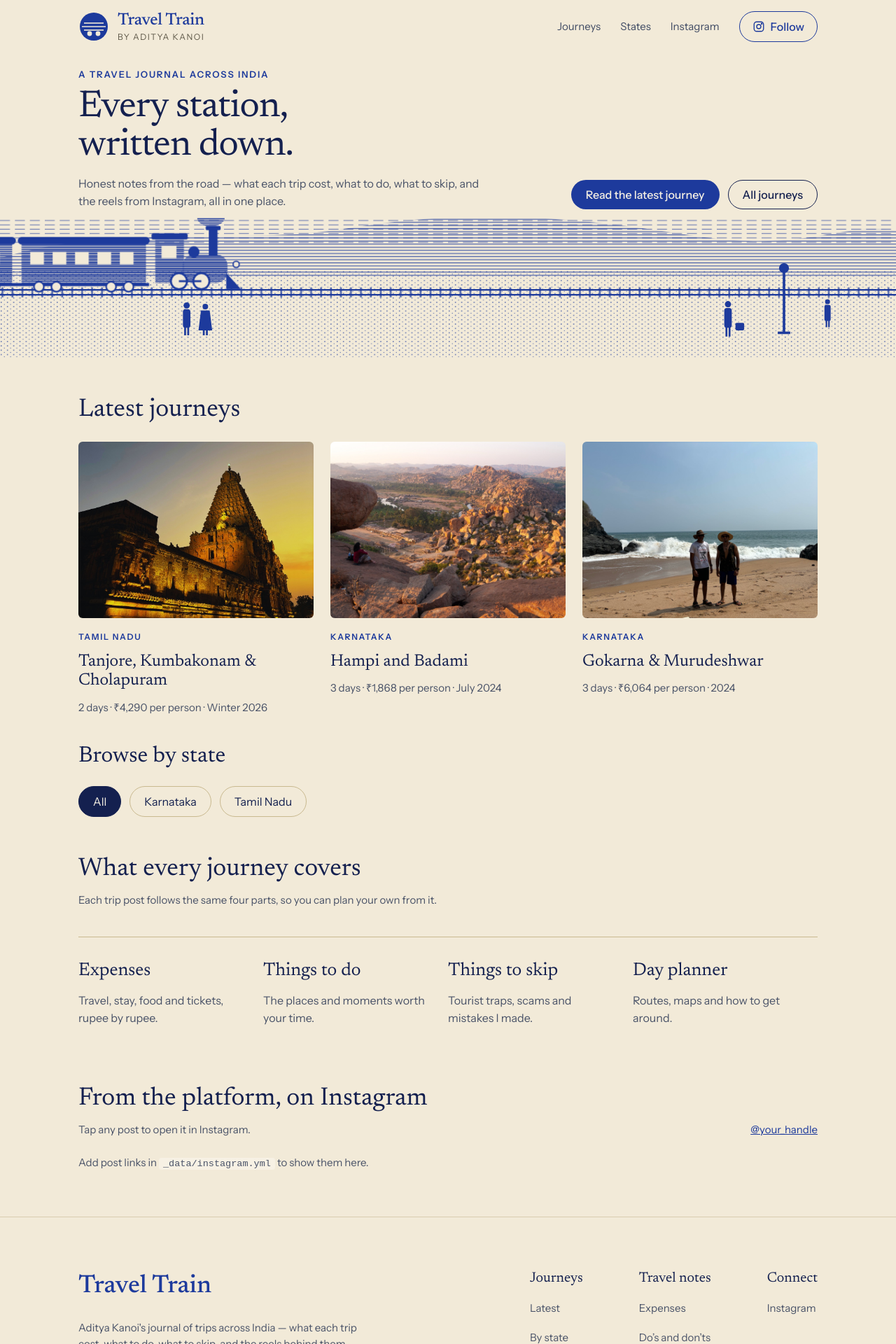
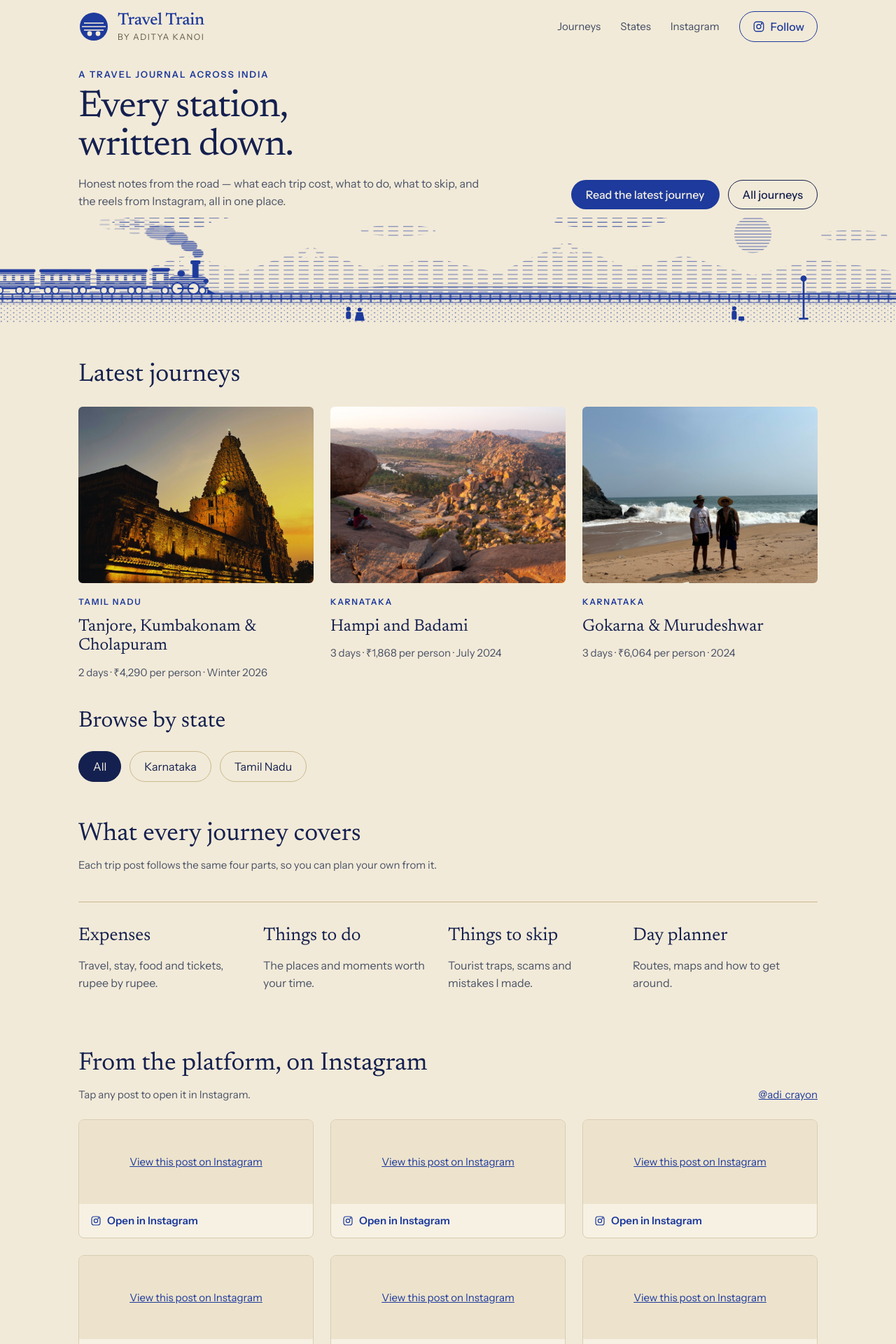
Before and after one commit to gdncomm-aditya-kanoi/Travel-Train, a Jekyll site: the page built from index.html, in a window 1280 px wide. Shown: the top 1920 px of the page at 70% size. Built offline with Jekyll 4.4.1, drawn with Linux system fonts in a browser that asks for light colours; a script that is not in the unit is left out; some of the changed text lies outside the part shown.

Commit message:
Main Page Changes

```diff
--- a/_data/instagram.yml
+++ b/_data/instagram.yml
@@ -1,8 +1,14 @@
 # Your Instagram handle (without the @)
-handle: your_handle
+handle: adi_crayon
 
 # Links to public posts or reels to show on the home page (newest first).
 # Copy a link from Instagram: ••• → Copy link
-posts: []
-#  - https://www.instagram.com/p/XXXXXXXXXXX/
-#  - https://www.instagram.com/reel/XXXXXXXXXXX/
+posts:
+  - https://www.instagram.com/p/DTiM9BdiYwv/?img_index=1
+  - https://www.instagram.com/p/DTWxqAMCdON/?img_index=1
+  - https://www.instagram.com/p/DTmUKJfiZa6/?img_index=1
+  - https://www.instagram.com/p/Dc_L6HGCfwq/?img_index=1
+  - https://www.instagram.com/p/Dc81-vpCVTE/?img_index=1
+  - https://www.instagram.com/p/DeRvoWdCSMe/?img_index=1
+  - https://www.instagram.com/p/C6xsS7-SSr7/
+  - https://www.instagram.com/p/DIISz40zrSf/
--- a/_includes/footer.html
+++ b/_includes/footer.html
@@ -1,3 +1,4 @@
+{% assign latest = site.trips | sort: "date" | last %}
 {% assign ig = "https://www.instagram.com/" | append: site.data.instagram.handle | append: "/" %}
 <footer class="site-footer">
   <div class="wrap footer-grid">
--- a/_includes/train.html
+++ b/_includes/train.html
@@ -1,4 +1,4 @@
-<svg focusable="false" viewBox="0 0 1440 560" preserveAspectRatio="xMidYMax slice" class="art" aria-hidden="true">
+<svg focusable="false" viewBox="0 0 1440 200" preserveAspectRatio="xMidYMax slice" class="art" aria-hidden="true">
   <defs>
     <pattern id="tt-fine" width="8" height="5" patternUnits="userSpaceOnUse"><line x1="0" y1="2.5" x2="8" y2="2.5" stroke="currentColor" stroke-width="1.5"></line></pattern>
     <pattern id="tt-broken" width="24" height="7" patternUnits="userSpaceOnUse"><line x1="0" y1="3.5" x2="16" y2="3.5" stroke="currentColor" stroke-width="1.3"></line></pattern>
@@ -6,72 +6,87 @@
     <pattern id="tt-dots" width="10" height="7" patternUnits="userSpaceOnUse"><circle cx="2" cy="2" r="1" fill="currentColor"></circle><circle cx="7" cy="5.5" r="0.8" fill="currentColor"></circle></pattern>
     <pattern id="tt-sleep" width="16" height="16" patternUnits="userSpaceOnUse"><line x1="4" y1="0" x2="4" y2="16" stroke="currentColor" stroke-width="3"></line></pattern>
   </defs>
-  <circle cx="1180" cy="160" r="52" fill="url(#tt-fine)" opacity="0.6"></circle>
-  <ellipse cx="300" cy="110" rx="130" ry="22" fill="url(#tt-broken)" opacity="0.8"></ellipse>
-  <ellipse cx="390" cy="92" rx="80" ry="18" fill="url(#tt-broken)" opacity="0.8"></ellipse>
-  <ellipse cx="700" cy="130" rx="70" ry="12" fill="url(#tt-broken)" opacity="0.6"></ellipse>
-  <ellipse cx="1090" cy="88" rx="160" ry="26" fill="url(#tt-broken)" opacity="0.8"></ellipse>
-  <ellipse cx="1220" cy="66" rx="90" ry="18" fill="url(#tt-broken)" opacity="0.7"></ellipse>
-  <path d="M0 330 L120 268 L210 300 L330 212 L420 262 L520 172 L610 242 L700 202 L790 252 L900 150 L1000 232 L1090 192 L1200 262 L1300 202 L1440 252 L1440 380 L0 380 Z" fill="url(#tt-broken)" opacity="0.6"></path>
-  <path d="M520 172 L494 198 L508 196 L520 208 L532 194 L548 200 Z" fill="#F2EAD8"></path>
-  <path d="M900 150 L868 182 L884 179 L900 192 L916 178 L936 184 Z" fill="#F2EAD8"></path>
-  <path d="M330 212 L310 232 L322 231 L332 240 L342 230 L352 234 Z" fill="#F2EAD8"></path>
-  <path d="M0 400 C200 340 380 382 560 352 S900 330 1100 362 S1350 340 1440 356 L1440 430 L0 430 Z" fill="url(#tt-fine)" opacity="0.75"></path>
-  <rect x="0" y="420" width="1440" height="140" fill="url(#tt-dots)" opacity="0.7"></rect>
-  <rect x="0" y="447" width="1440" height="16" fill="url(#tt-sleep)" opacity="0.7"></rect>
-  <line x1="0" y1="451" x2="1440" y2="451" stroke="currentColor" stroke-width="2.5"></line>
-  <line x1="0" y1="459" x2="1440" y2="459" stroke="currentColor" stroke-width="2.5"></line>
+  <circle cx="1210" cy="58" r="30" fill="url(#tt-fine)" opacity="0.6"></circle>
+  <ellipse cx="260" cy="40" rx="80" ry="12" fill="url(#tt-broken)" opacity="0.8"></ellipse>
+  <ellipse cx="320" cy="28" rx="50" ry="10" fill="url(#tt-broken)" opacity="0.8"></ellipse>
+  <ellipse cx="640" cy="52" rx="60" ry="9" fill="url(#tt-broken)" opacity="0.6"></ellipse>
+  <ellipse cx="980" cy="36" rx="90" ry="13" fill="url(#tt-broken)" opacity="0.8"></ellipse>
+  <ellipse cx="1060" cy="22" rx="52" ry="10" fill="url(#tt-broken)" opacity="0.7"></ellipse>
+  <ellipse cx="1370" cy="60" rx="56" ry="9" fill="url(#tt-broken)" opacity="0.6"></ellipse>
+  <path d="M0 140 L100 112 L190 128 L300 90 L390 118 L500 78 L590 112 L700 96 L800 120 L910 70 L1010 112 L1100 92 L1210 124 L1310 96 L1440 118 L1440 160 L0 160 Z" fill="url(#tt-broken)" opacity="0.6"></path>
+  <path d="M500 78 L484 96 L494 95 L500 103 L507 94 L516 97 Z" fill="#F2EAD8"></path>
+  <path d="M910 70 L894 88 L904 87 L910 95 L917 86 L926 89 Z" fill="#F2EAD8"></path>
+  <path d="M300 90 L284 108 L294 107 L300 115 L307 106 L316 109 Z" fill="#F2EAD8"></path>
+  <path d="M0 158 C200 140 380 154 560 144 S900 138 1100 150 S1350 142 1440 148 L1440 172 L0 172 Z" fill="url(#tt-fine)" opacity="0.75"></path>
+  <rect x="0" y="160" width="1440" height="40" fill="url(#tt-dots)" opacity="0.7"></rect>
+  <rect x="0" y="155" width="1440" height="12" fill="url(#tt-sleep)" opacity="0.7"></rect>
+  <line x1="0" y1="154" x2="1440" y2="154" stroke="currentColor" stroke-width="2.2"></line>
+  <line x1="0" y1="161" x2="1440" y2="161" stroke="currentColor" stroke-width="2.2"></line>
   <g class="tt-train">
-  <g class="tt-steam">
-  <ellipse cx="1046" cy="340" rx="22" ry="14" fill="url(#tt-dense)" opacity="0.95"></ellipse>
-  <ellipse cx="1018" cy="314" rx="34" ry="20" fill="url(#tt-dense)" opacity="0.85"></ellipse>
-  <ellipse cx="975" cy="290" rx="48" ry="24" fill="url(#tt-dense)" opacity="0.7"></ellipse>
-  <ellipse cx="915" cy="272" rx="62" ry="25" fill="url(#tt-dense)" opacity="0.55"></ellipse>
-  <ellipse cx="842" cy="260" rx="72" ry="22" fill="url(#tt-dense)" opacity="0.4"></ellipse>
-  <ellipse cx="760" cy="252" rx="70" ry="18" fill="url(#tt-broken)" opacity="0.5"></ellipse>
-  </g>
-  <rect x="514" y="366" width="212" height="12" rx="6" fill="currentColor"></rect>
-  <rect x="520" y="376" width="200" height="66" rx="4" fill="url(#tt-dense)"></rect>
-  <rect x="534" y="390" width="22" height="20" fill="#F2EAD8"></rect>
-  <rect x="570" y="390" width="22" height="20" fill="#F2EAD8"></rect>
-  <rect x="606" y="390" width="22" height="20" fill="#F2EAD8"></rect>
-  <rect x="642" y="390" width="22" height="20" fill="#F2EAD8"></rect>
-  <rect x="678" y="390" width="22" height="20" fill="#F2EAD8"></rect>
-  <rect x="729" y="366" width="212" height="12" rx="6" fill="currentColor"></rect>
-  <rect x="735" y="376" width="200" height="66" rx="4" fill="url(#tt-dense)"></rect>
-  <rect x="749" y="390" width="22" height="20" fill="#F2EAD8"></rect>
-  <rect x="785" y="390" width="22" height="20" fill="#F2EAD8"></rect>
-  <rect x="821" y="390" width="22" height="20" fill="#F2EAD8"></rect>
-  <rect x="857" y="390" width="22" height="20" fill="#F2EAD8"></rect>
-  <rect x="893" y="390" width="22" height="20" fill="#F2EAD8"></rect>
-  <rect x="516" y="440" width="424" height="5" fill="currentColor"></rect>
-  <circle cx="548" cy="446" r="8" fill="#F2EAD8" stroke="currentColor" stroke-width="2.5"></circle>
-  <circle cx="576" cy="446" r="8" fill="#F2EAD8" stroke="currentColor" stroke-width="2.5"></circle>
-  <circle cx="664" cy="446" r="8" fill="#F2EAD8" stroke="currentColor" stroke-width="2.5"></circle>
-  <circle cx="692" cy="446" r="8" fill="#F2EAD8" stroke="currentColor" stroke-width="2.5"></circle>
-  <circle cx="763" cy="446" r="8" fill="#F2EAD8" stroke="currentColor" stroke-width="2.5"></circle>
-  <circle cx="791" cy="446" r="8" fill="#F2EAD8" stroke="currentColor" stroke-width="2.5"></circle>
-  <circle cx="879" cy="446" r="8" fill="#F2EAD8" stroke="currentColor" stroke-width="2.5"></circle>
-  <circle cx="907" cy="446" r="8" fill="#F2EAD8" stroke="currentColor" stroke-width="2.5"></circle>
-  <rect x="944" y="360" width="58" height="10" rx="3" fill="currentColor"></rect>
-  <rect x="950" y="368" width="46" height="72" fill="url(#tt-dense)"></rect>
-  <rect x="960" y="380" width="24" height="20" fill="#F2EAD8"></rect>
-  <rect x="994" y="394" width="72" height="46" rx="18" fill="url(#tt-dense)"></rect>
-  <rect x="1036" y="352" width="14" height="44" fill="currentColor"></rect>
-  <rect x="1031" y="348" width="24" height="7" rx="2" fill="currentColor"></rect>
-  <circle cx="1012" cy="390" r="9" fill="currentColor"></circle>
-  <path d="M1064 424 L1088 450 L1064 450 Z" fill="currentColor"></path>
-  <circle cx="1080" cy="410" r="5" fill="#F2EAD8" stroke="currentColor" stroke-width="2"></circle>
-  <circle cx="988" cy="437" r="13" fill="#F2EAD8" stroke="currentColor" stroke-width="3"></circle>
-  <circle cx="1024" cy="437" r="13" fill="#F2EAD8" stroke="currentColor" stroke-width="3"></circle>
-  <line x1="988" y1="437" x2="1024" y2="437" stroke="currentColor" stroke-width="3"></line>
+    <g class="tt-steam">
+      <ellipse cx="350" cy="92" rx="9" ry="7" fill="url(#tt-dense)" opacity="0.95"></ellipse>
+      <ellipse cx="336" cy="80" rx="13" ry="9" fill="url(#tt-dense)" opacity="0.9"></ellipse>
+      <ellipse cx="316" cy="68" rx="18" ry="11" fill="url(#tt-dense)" opacity="0.8"></ellipse>
+      <ellipse cx="290" cy="58" rx="24" ry="12" fill="url(#tt-dense)" opacity="0.65"></ellipse>
+      <ellipse cx="258" cy="50" rx="30" ry="12" fill="url(#tt-broken)" opacity="0.5"></ellipse>
+      <ellipse cx="222" cy="44" rx="34" ry="10" fill="url(#tt-broken)" opacity="0.4"></ellipse>
+    </g>
+    <rect x="0" y="114" width="84" height="5" rx="2.5" fill="currentColor"></rect>
+    <rect x="2" y="118" width="80" height="26" rx="3" fill="url(#tt-dense)"></rect>
+    <rect x="9" y="124" width="9" height="9" fill="#F2EAD8"></rect>
+    <rect x="23" y="124" width="9" height="9" fill="#F2EAD8"></rect>
+    <rect x="37" y="124" width="9" height="9" fill="#F2EAD8"></rect>
+    <rect x="51" y="124" width="9" height="9" fill="#F2EAD8"></rect>
+    <rect x="65" y="124" width="9" height="9" fill="#F2EAD8"></rect>
+    <rect x="0" y="143" width="84" height="3" fill="currentColor"></rect>
+    <circle cx="14" cy="148" r="5.5" fill="#F2EAD8" stroke="currentColor" stroke-width="2"></circle>
+    <circle cx="26" cy="148" r="5.5" fill="#F2EAD8" stroke="currentColor" stroke-width="2"></circle>
+    <circle cx="58" cy="148" r="5.5" fill="#F2EAD8" stroke="currentColor" stroke-width="2"></circle>
+    <circle cx="70" cy="148" r="5.5" fill="#F2EAD8" stroke="currentColor" stroke-width="2"></circle>
+    <rect x="90" y="114" width="84" height="5" rx="2.5" fill="currentColor"></rect>
+    <rect x="92" y="118" width="80" height="26" rx="3" fill="url(#tt-dense)"></rect>
+    <rect x="99" y="124" width="9" height="9" fill="#F2EAD8"></rect>
+    <rect x="113" y="124" width="9" height="9" fill="#F2EAD8"></rect>
+    <rect x="127" y="124" width="9" height="9" fill="#F2EAD8"></rect>
+    <rect x="141" y="124" width="9" height="9" fill="#F2EAD8"></rect>
+    <rect x="155" y="124" width="9" height="9" fill="#F2EAD8"></rect>
+    <rect x="90" y="143" width="84" height="3" fill="currentColor"></rect>
+    <circle cx="104" cy="148" r="5.5" fill="#F2EAD8" stroke="currentColor" stroke-width="2"></circle>
+    <circle cx="116" cy="148" r="5.5" fill="#F2EAD8" stroke="currentColor" stroke-width="2"></circle>
+    <circle cx="148" cy="148" r="5.5" fill="#F2EAD8" stroke="currentColor" stroke-width="2"></circle>
+    <circle cx="160" cy="148" r="5.5" fill="#F2EAD8" stroke="currentColor" stroke-width="2"></circle>
+    <rect x="180" y="114" width="84" height="5" rx="2.5" fill="currentColor"></rect>
+    <rect x="182" y="118" width="80" height="26" rx="3" fill="url(#tt-dense)"></rect>
+    <rect x="189" y="124" width="9" height="9" fill="#F2EAD8"></rect>
+    <rect x="203" y="124" width="9" height="9" fill="#F2EAD8"></rect>
+    <rect x="217" y="124" width="9" height="9" fill="#F2EAD8"></rect>
+    <rect x="231" y="124" width="9" height="9" fill="#F2EAD8"></rect>
+    <rect x="245" y="124" width="9" height="9" fill="#F2EAD8"></rect>
+    <rect x="180" y="143" width="84" height="3" fill="currentColor"></rect>
+    <circle cx="194" cy="148" r="5.5" fill="#F2EAD8" stroke="currentColor" stroke-width="2"></circle>
+    <circle cx="206" cy="148" r="5.5" fill="#F2EAD8" stroke="currentColor" stroke-width="2"></circle>
+    <circle cx="238" cy="148" r="5.5" fill="#F2EAD8" stroke="currentColor" stroke-width="2"></circle>
+    <circle cx="250" cy="148" r="5.5" fill="#F2EAD8" stroke="currentColor" stroke-width="2"></circle>
+    <rect x="82" y="141" width="10" height="3" fill="currentColor"></rect><rect x="172" y="141" width="10" height="3" fill="currentColor"></rect><rect x="262" y="141" width="10" height="3" fill="currentColor"></rect>
+    <rect x="270" y="112" width="30" height="5" rx="2" fill="currentColor"></rect>
+    <rect x="272" y="116" width="26" height="28" fill="url(#tt-dense)"></rect>
+    <rect x="278" y="122" width="12" height="11" fill="#F2EAD8"></rect>
+    <rect x="298" y="124" width="62" height="20" rx="10" fill="url(#tt-dense)"></rect>
+    <rect x="336" y="104" width="10" height="24" fill="currentColor"></rect><rect x="333" y="100" width="16" height="6" rx="2" fill="currentColor"></rect>
+    <rect x="312" y="116" width="12" height="10" rx="5" fill="currentColor"></rect>
+    <circle cx="358" cy="133" r="4" fill="currentColor"></circle>
+    <path d="M360 146 L374 154 L360 154 Z" fill="currentColor"></path>
+    <rect x="272" y="143" width="90" height="3" fill="currentColor"></rect>
+    <circle cx="292" cy="148.5" r="5.5" fill="#F2EAD8" stroke="currentColor" stroke-width="2.4"></circle>
+    <circle cx="312" cy="145" r="9" fill="#F2EAD8" stroke="currentColor" stroke-width="2.4"></circle>
+    <circle cx="338" cy="145" r="9" fill="#F2EAD8" stroke="currentColor" stroke-width="2.4"></circle>
+    <circle cx="352" cy="148.5" r="5.5" fill="#F2EAD8" stroke="currentColor" stroke-width="2.4"></circle>
+    <line x1="312" y1="145" x2="338" y2="145" stroke="currentColor" stroke-width="2.4"></line>
   </g>
   <g fill="currentColor">
-    <circle cx="300" cy="476" r="5"></circle><rect x="294" y="482" width="12" height="30" rx="4"></rect><rect x="296" y="510" width="3" height="14"></rect><rect x="301" y="510" width="3" height="14"></rect>
-    <circle cx="330" cy="478" r="4.5"></circle><path d="M323 484 L337 484 L341 516 L319 516 Z"></path><rect x="326" y="514" width="3" height="10"></rect><rect x="331" y="514" width="3" height="10"></rect>
-    <circle cx="1170" cy="474" r="5"></circle><rect x="1164" y="480" width="12" height="32" rx="4"></rect><rect x="1166" y="510" width="3" height="16"></rect><rect x="1171" y="510" width="3" height="16"></rect>
-    <rect x="1182" y="504" width="14" height="12" rx="2"></rect>
-    <circle cx="1330" cy="470" r="4"></circle><rect x="1325" y="475" width="10" height="26" rx="3"></rect><rect x="1327" y="499" width="2.5" height="12"></rect><rect x="1331" y="499" width="2.5" height="12"></rect>
-    <rect x="1258" y="420" width="4" height="100"></rect><circle cx="1260" cy="416" r="8"></circle><rect x="1250" y="518" width="20" height="4"></rect>
+    <circle cx="560" cy="178" r="3.5"></circle><rect x="556" y="182" width="8" height="12" rx="3"></rect>
+    <circle cx="578" cy="179" r="3.3"></circle><path d="M573 183 L583 183 L586 197 L570 197 Z"></path>
+    <circle cx="1180" cy="177" r="3.5"></circle><rect x="1176" y="181" width="8" height="14" rx="3"></rect><rect x="1187" y="190" width="9" height="7" rx="1.5"></rect>
+    <rect x="1290" y="132" width="3" height="62"></rect><circle cx="1291.5" cy="129" r="5"></circle><rect x="1284" y="192" width="15" height="3"></rect>
   </g>
 </svg>
--- a/_layouts/trip.html
+++ b/_layouts/trip.html
@@ -39,7 +39,7 @@ layout: default
       </section>
 
       {% if page.expenses.size > 0 %}
-      <section>
+      <section id="expenses">
         <h2>Expenses</h2>
         <div class="table-scroll">
           <table class="expenses">{% if page.cost_note %}<caption class="small">All amounts {{ page.cost_note }}.</caption>{% endif %}
@@ -55,7 +55,7 @@ layout: default
       </section>
       {% endif %}
 
-      <section class="dos">
+      <section id="dos" class="dos">
         <div class="panel">
           <h2 class="h-icon"><svg width="22" height="22" viewBox="0 0 24 24" fill="none" stroke="currentColor" stroke-width="2" aria-hidden="true"><path d="M5 12l5 5L20 7"/></svg>Things to do</h2>
           <ul>{% for t in page.things_to_do %}<li>{{ t }}</li>{% endfor %}</ul>
--- a/assets/css/style.css
+++ b/assets/css/style.css
@@ -73,15 +73,15 @@ code { font-size: .9em; background: var(--paper); padding: 1px 6px; border-radiu
 .hero-actions { display: flex; flex-wrap: wrap; gap: 12px; }
 .kicker { font-size: 13px; letter-spacing: .14em; text-transform: uppercase; color: var(--ink); font-weight: 600; margin-bottom: 10px; display: block; }
 .lede { margin-top: 14px; max-width: 580px; font-size: 16px; }
-.hero-art { color: var(--ink); overflow: hidden; max-height: 200px; }
-.hero-art .art { height: 200px; width: 100%; object-fit: cover; object-position: bottom; }
+.hero-art { color: var(--ink); overflow: hidden; }
+.hero-art .art { height: 150px; width: 100%; }
 .art { display: block; width: 100%; height: auto; }
 
 /* The moving train */
 .tt-train { animation: tt-run 22s linear infinite; }
-@keyframes tt-run { from { transform: translateX(-1150px); } to { transform: translateX(1000px); } }
+@keyframes tt-run { from { transform: translateX(-420px); } to { transform: translateX(1460px); } }
 .tt-steam { animation: tt-puff 1.4s ease-in-out infinite alternate; }
-@keyframes tt-puff { from { transform: translate(0, 0); } to { transform: translate(-8px, -6px); } }
+@keyframes tt-puff { from { transform: translate(0, 0); } to { transform: translate(-6px, -4px); } }
 @media (prefers-reduced-motion: reduce) {
   .tt-train, .tt-steam { animation: none; }
   html { scroll-behavior: auto; }
@@ -89,6 +89,7 @@ code { font-size: .9em; background: var(--paper); padding: 1px 6px; border-radiu
 
 /* Sections */
 .section { padding-top: 56px; }
+#journeys, #states, #notes, #instagram, #expenses, #dos, #day-planner { scroll-margin-top: 16px; }
 .section-tight { padding-top: 40px; }
 .section-last { padding-bottom: 64px; }
 .section-head { display: flex; flex-wrap: wrap; align-items: flex-end; justify-content: space-between; gap: 16px; margin-bottom: 24px; }
```
Also changed, not shown: other parts of _includes/footer.html (+3 -2 lines).
